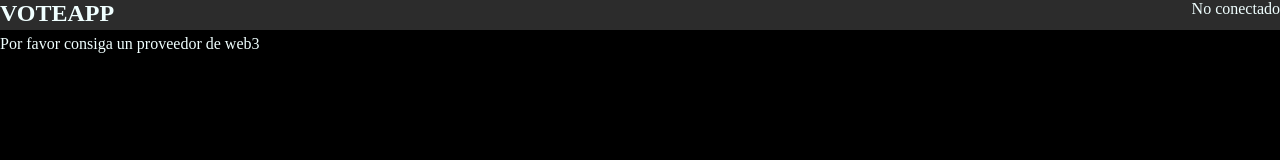
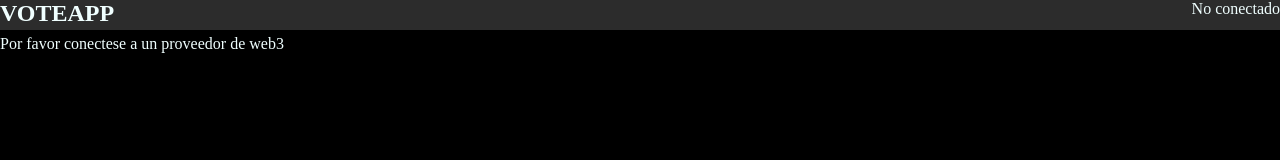
Before and after one commit to stargazing4122/e-vote_react, a React (Create React App) app: page / in a window 1280 px wide. Shown: the top 160 px of the page. Built offline with nearby package versions, Linux system fonts and the light colour scheme.

Commit message:
[some] some of code added

```diff
--- a/src/components/HomeScreen.js
+++ b/src/components/HomeScreen.js
@@ -6,13 +6,13 @@ import VotacionComponent from './votacion/VotacionComponent';
 
 
 const HomeScreen = () => {
-const {error} = useContext(VotingContext)
+const {userAddress} = useContext(VotingContext)
 
   return (
     <>
       <Navbar />
       {
-          error ? <ErrorComponent /> : <VotacionComponent />
+          !userAddress ? <ErrorComponent /> : <VotacionComponent />
       }
       <footer className='footer' >&copy; All right reserved</footer>
     </>
--- a/src/components/error/ErrorComponent.js
+++ b/src/components/error/ErrorComponent.js
@@ -3,7 +3,7 @@ import React from 'react'
 const ErrorComponent = ({error}) => {
   return (
     <>
-      <p>Por favor consiga un proveedor de web3</p>
+      <p>Por favor conectese a un proveedor de web3</p>
     </>
   )
 }
```
